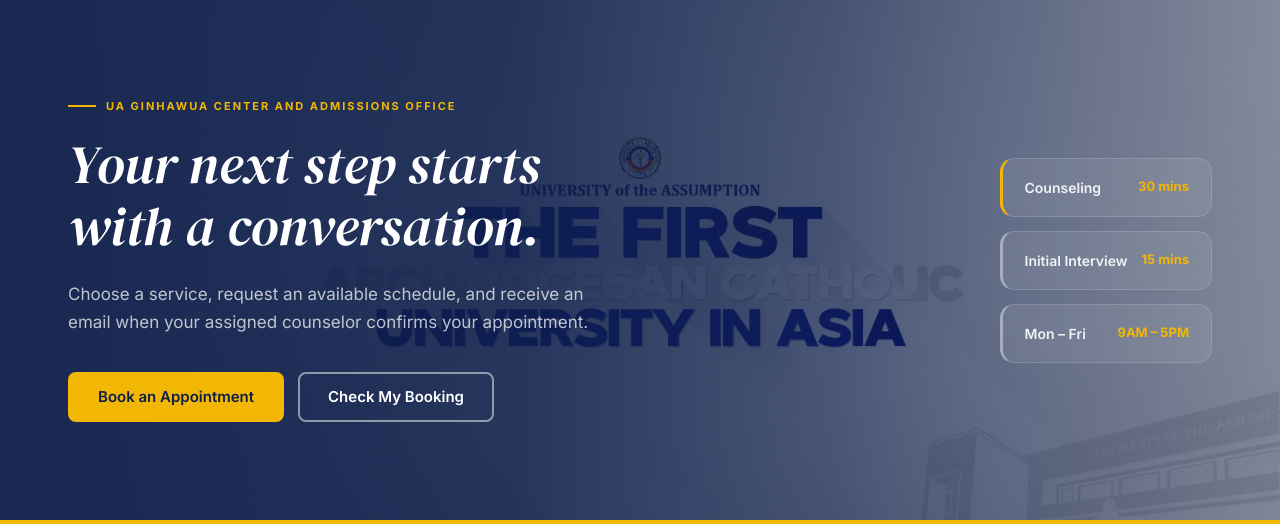
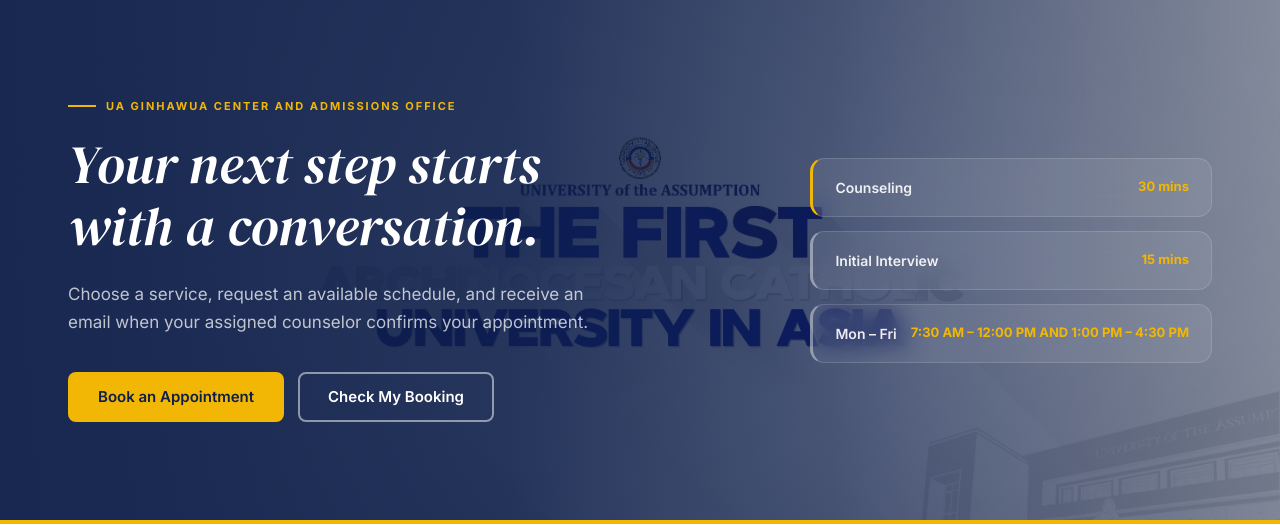
Before and after one commit to Ashton-cpu/uaguidance, a Flask app: page / in a window 1280 px wide. Shown: the part 72-597 px from the top of the page. Run offline with Flask 3, Linux system fonts and the light colour scheme; some libraries are stand-ins or nearby versions.

Commit message:
Fix time in hero

```diff
--- a/templates/landing.html
+++ b/templates/landing.html
@@ -28,7 +28,7 @@
         </div>
         <div class="hc hc-3">
           <span class="hc-label">Mon – Fri</span>
-          <span class="hc-time">9AM – 5PM</span>
+          <span class="hc-time">7:30 AM – 12:00 PM AND 1:00 PM – 4:30 PM</span>
         </div>
       </div>
     </div>
```
